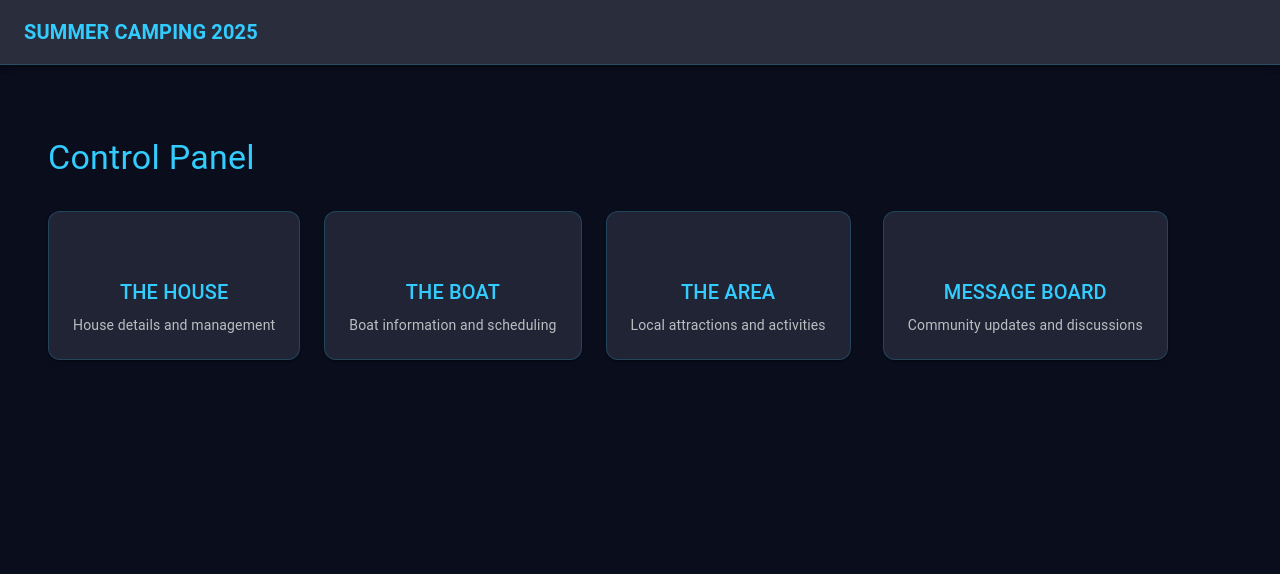
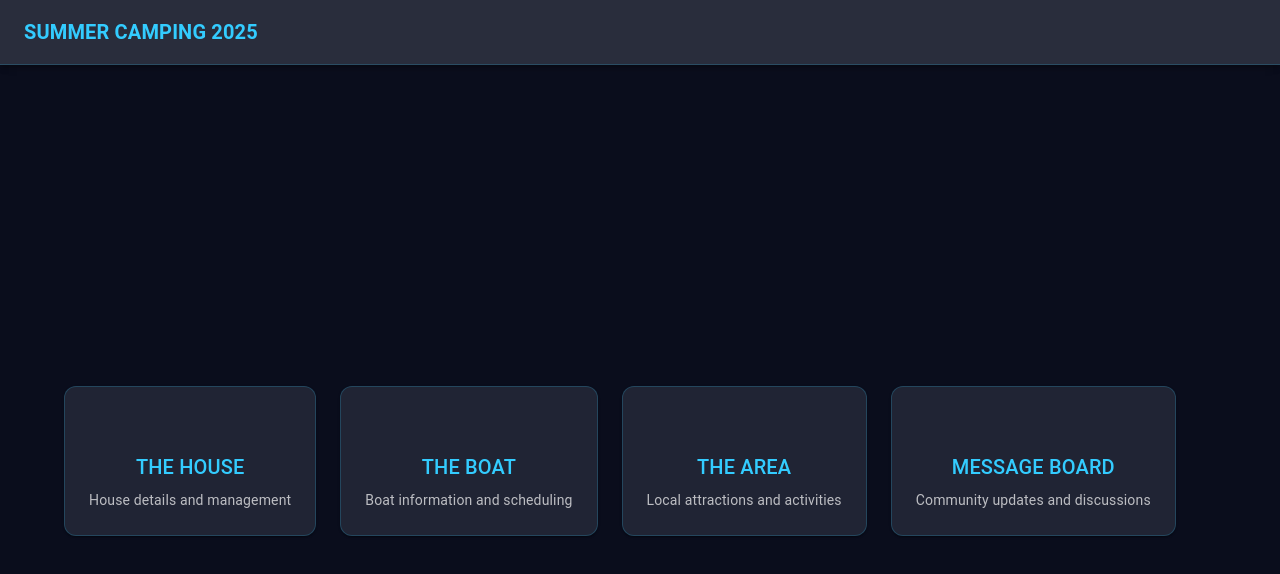
Before and after one commit to andyfreed/summercamping2025, a React (Create React App) app: page / in a window 1280 px wide. Shown: the top 574 px of the page. Built offline with nearby package versions, Linux system fonts and the light colour scheme; some icons are missing.

Commit message:
Center boxes in Dashboard layout

```diff
--- a/src/components/Dashboard.js
+++ b/src/components/Dashboard.js
@@ -16,18 +16,12 @@ function Dashboard() {
   const navigate = useNavigate();
 
   return (
-    <Container maxWidth="xl">
-      <Box sx={{ py: 4 }}>
-        <Typography variant="h4" component="h1" gutterBottom sx={{ color: 'primary.main', mb: 4 }}>
-          Control Panel
-        </Typography>
-        <Grid container spacing={4}>
-          <Grid item xs={12} lg={8}>
-            <Grid container spacing={3}>
+    <Container maxWidth="lg" sx={{ height: 'calc(100vh - 88px)', display: 'flex', alignItems: 'center' }}>
+      <Grid container spacing={3} justifyContent="center">
         {sections.map((section) => {
           const Icon = section.icon;
           return (
-                  <Grid item xs={12} sm={6} md={4} key={section.title}>
+            <Grid item xs={12} sm={6} md={3} key={section.title}>
               <Card
                 onClick={() => navigate(section.path)}
                 sx={{
@@ -56,9 +50,7 @@ function Dashboard() {
             </Grid>
           );
         })}
-            </Grid>
-          </Grid>
-          <Grid item xs={12} lg={4}>
+        <Grid item xs={12} sm={6} md={3}>
           <Card
             onClick={() => navigate('/messages')}
             sx={{
@@ -86,7 +78,6 @@ function Dashboard() {
           </Card>
         </Grid>
       </Grid>
-      </Box>
     </Container>
   );
 }
```
Lines whose indentation alone changed are shown as unchanged.
